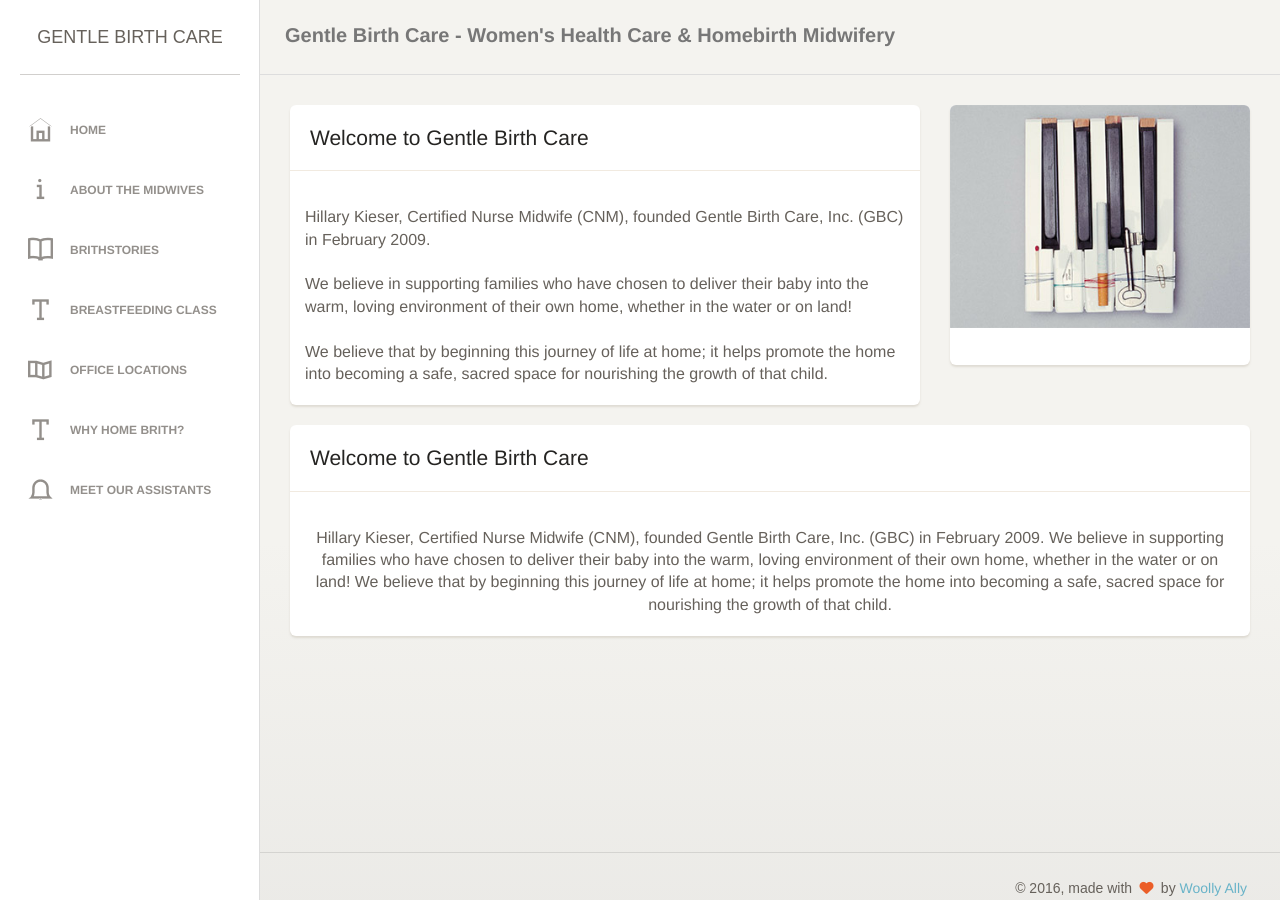
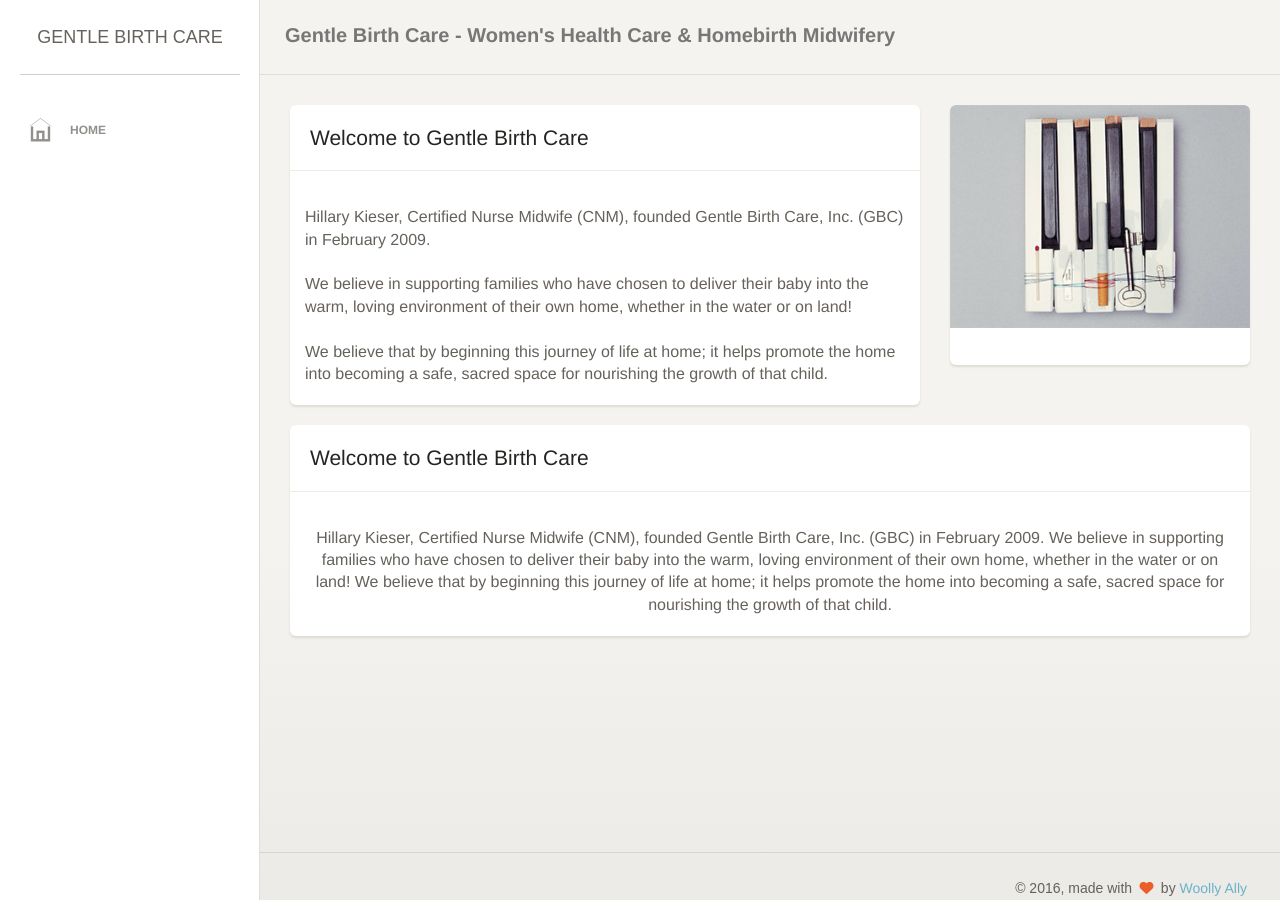
Before and after one commit to WoollyAlly/GentleBirthCare, a Jekyll site: the page built from index.html, in a window 1280 px wide. Built offline with Jekyll 4.4.1, drawn with Linux system fonts in a browser that asks for light colours; nearby versions of some CDN libraries; some web fonts are replaced.

Commit message:
Updated '/_layouts/default.html' via CloudCannon

```diff
--- a/_layouts/default.html
+++ b/_layouts/default.html
@@ -66,72 +66,6 @@
     </li>
 
   {% endfor %}
-                <li>
-                    <a href="/about.html">
-                        <i class="ti-info"></i>
-                        <p>About the Midwives</p>
-                    </a>
-                </li>
-                <li>
-                    <a href="table.html">
-                        <i class="ti-book"></i>
-                        <p>BrithStories</p>
-                    </a>
-                </li>
-                <li>
-                    <a href="typography.html">
-                        <i class="ti-text"></i>
-                        <p>Breastfeeding Class</p>
-                    </a>
-                </li>
-                <li>
-                    <a href="icons.html">
-                        <i class="ti-map"></i>
-                        <p>Office Locations</p>
-                    </a>
-                </li>
-                <li>
-                    <a href="maps.html">
-                        <i class="ti-text"></i>
-                        <p>Why Home Brith?</p>
-                    </a>
-                </li>
-                <li>
-                    <a href="notifications.html">
-                        <i class="ti-bell"></i>
-                        <p>Meet our Assistants</p>
-                    </a>
-                </li>
-                <!--<li>-->
-                <!--    <a href="maps.html">-->
-                <!--        <i class="ti-map"></i>-->
-                <!--        <p>Resources</p>-->
-                <!--    </a>-->
-                <!--</li>-->
-                <!--<li>-->
-                <!--    <a href="notifications.html">-->
-                <!--        <i class="ti-bell"></i>-->
-                <!--        <p>Services</p>-->
-                <!--    </a>-->
-                <!--</li>-->
-                <!--<li>-->
-                <!--    <a href="maps.html">-->
-                <!--        <i class="ti-map"></i>-->
-                <!--        <p>Statistics</p>-->
-                <!--    </a>-->
-                <!--</li>-->
-                <!--<li>-->
-                <!--    <a href="notifications.html">-->
-                <!--        <i class="ti-bell"></i>-->
-                <!--        <p>Supply List</p>-->
-                <!--    </a>-->
-                <!--</li>-->
-                <!--<li>-->
-                <!--    <a href="notifications.html">-->
-                <!--        <i class="ti-bell"></i>-->
-                <!--        <p>Water Birth</p>-->
-                <!--    </a>-->
-                <!--</li>-->
             </ul>
     	</div>
     </div>
```
